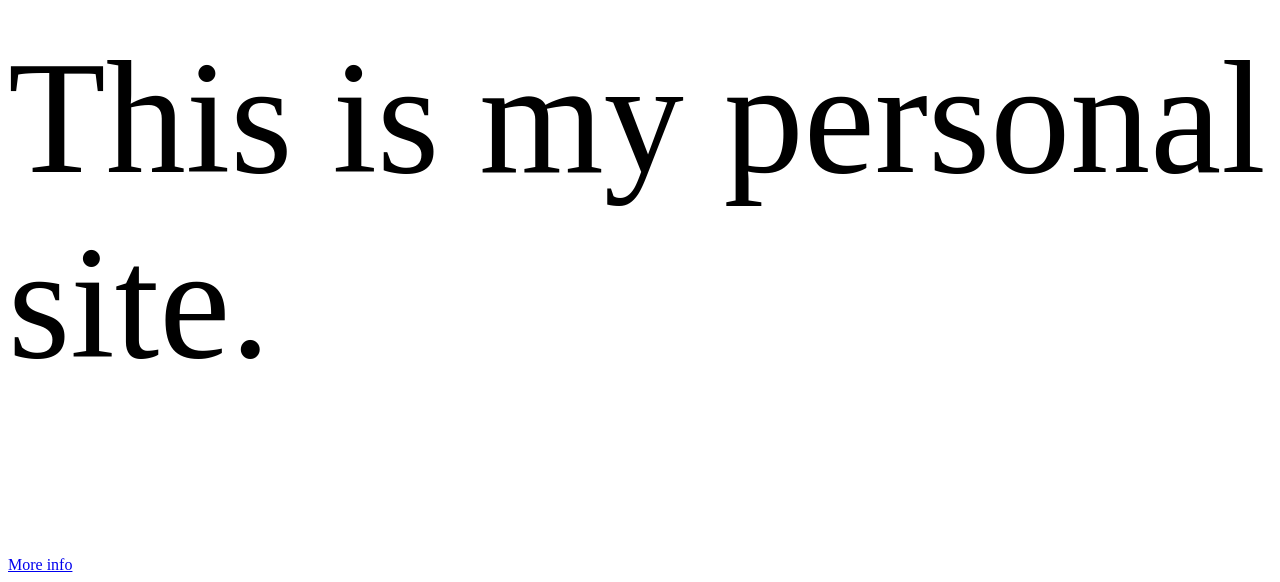
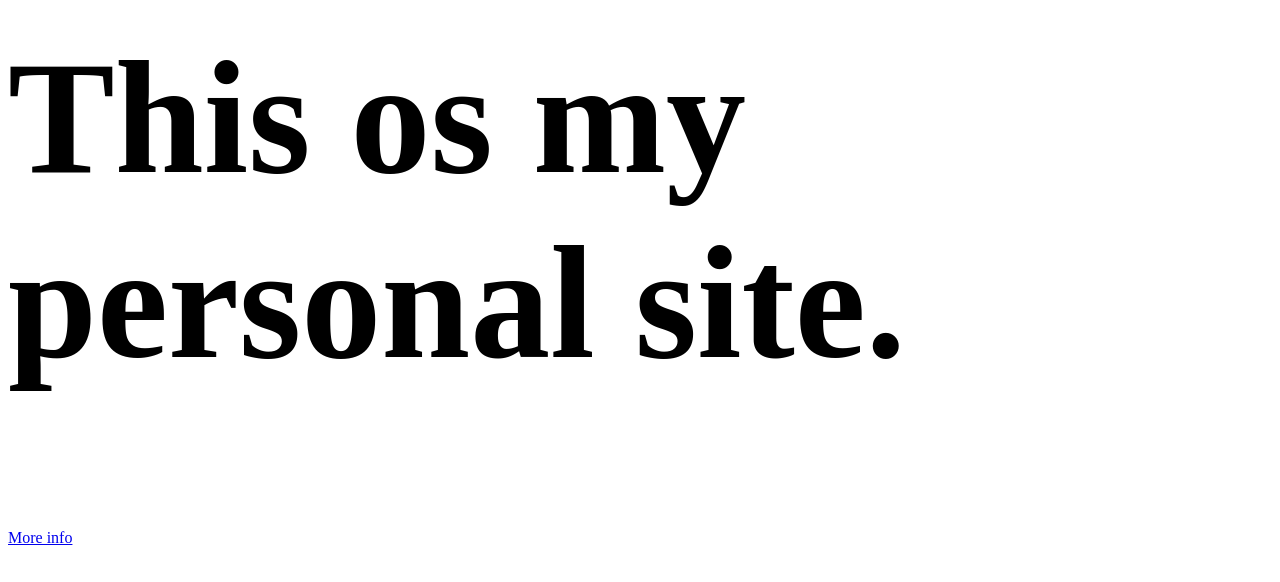
Before and after one commit to kimukkimu/project, a plain HTML site: page index.html in a window 1280 px wide. Shown: the part 1300-1882 px from the top of the page. After the commit the page ends 1855 px from the top, so only its background shows below. Drawn offline with Linux system fonts and the light colour scheme.

Commit message:
change HTML tags

```diff
--- a/css/main.css
+++ b/css/main.css
@@ -2,7 +2,8 @@ h1{
   color: #888;
   font-size: 20em;
 }
-p{
+
+h2{
   color: black;
   font-size: 10em;
 }
--- a/index.html
+++ b/index.html
@@ -5,7 +5,7 @@
   </head>
   <body>
     <h1>Welcome to my site!!</h1>
-    <p>This is my personal site.</p>
+    <h2>This os my personal site.</h2>
     <a href="http://myproject.com/about">More info</a>
   </body>
 </html>
```
